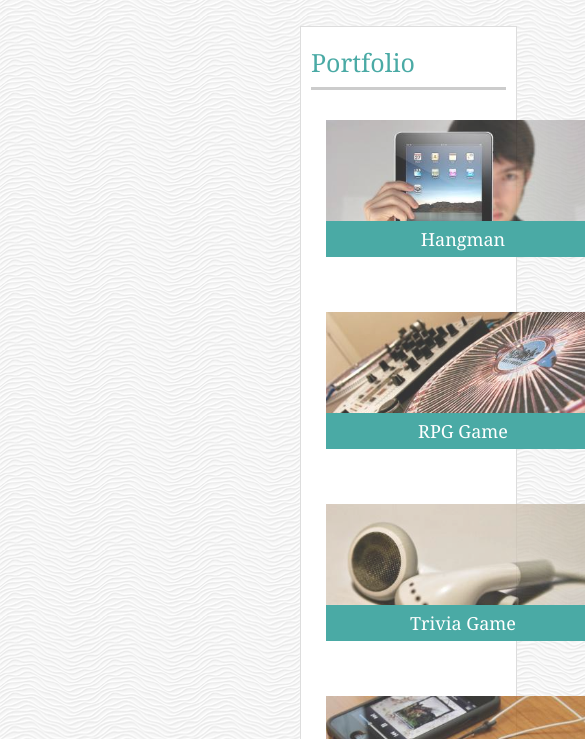
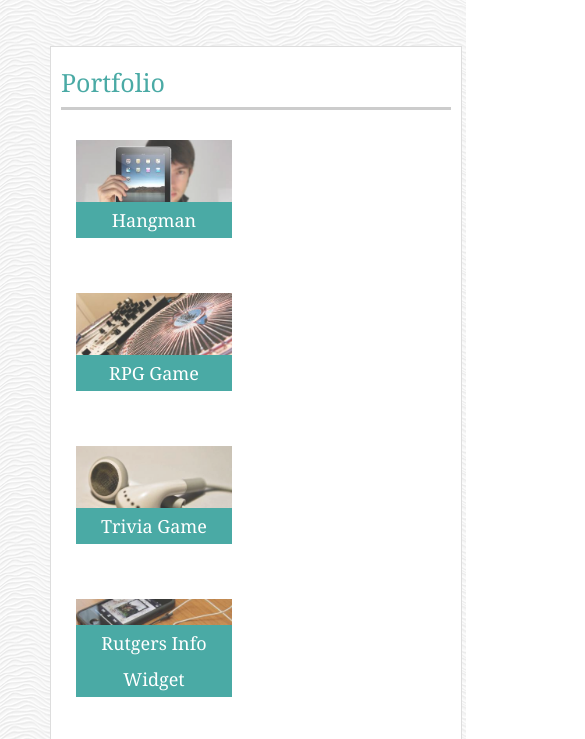
Before and after one commit to kwuellner/Responsive-Portfolio, a plain HTML site: page portfolio.html in a window 390 px wide. Shown: the part 117-856 px from the top of the page, 585 px wide, since content can reach past the window. Drawn offline with Linux system fonts and the light colour scheme.

Commit message:
added media 980px media tag

```diff
--- a/assests/css/style.css
+++ b/assests/css/style.css
@@ -168,3 +168,60 @@ input[type=submit] {
     font-size: 18px;
 
 }
+
+@media only screen and (max-width:980px) {
+   .container {
+        padding: 0 20px;
+        max-width: 768px;
+        margin: 0 0 0 0;
+    }
+
+    #myname {
+        margin: 0 0 0 30px;
+    }
+
+    #nav {
+        margin: 25 0 0 200px;
+        float: right;
+        line-height: 8px;
+        font-weight: 20;
+
+    }
+    #main-container {
+        margin: 50px 0 0 50px;
+        max-width: 580px;
+        width: 100%;
+    }
+    .main-section {
+        max-width: 420px;
+    }
+
+    .work {
+        width: 100%;
+    }
+
+    .work h3 {
+        width: 40%;
+    }
+
+    .work img {
+        width: 40%;
+    }
+
+    .auth-image {
+        width: 75%;
+        margin-bottom: 20px;
+    }
+}
+
+@media only screen and (max-width:768px) {
+    .container {
+         padding: 0 20px;
+         max-width: 768px;
+         margin: 0 0 0 0;
+     }
+
+    #main-container {
+        max-width: 600px;
+    }
+}
--- a/portfolio.html
+++ b/portfolio.html
@@ -1,5 +1,6 @@
 <!DOCTYPE html>
 <html lang="en">
+<meta name="viewport" content="width=device-width, initial-scale=1.0">
 <link rel="stylesheet" type="text/css" href="assests/css/reset.css">
 
 <head>
```
Also changed, not shown: contact.html (+1 -0 lines), index.html (+3 -1 lines).
